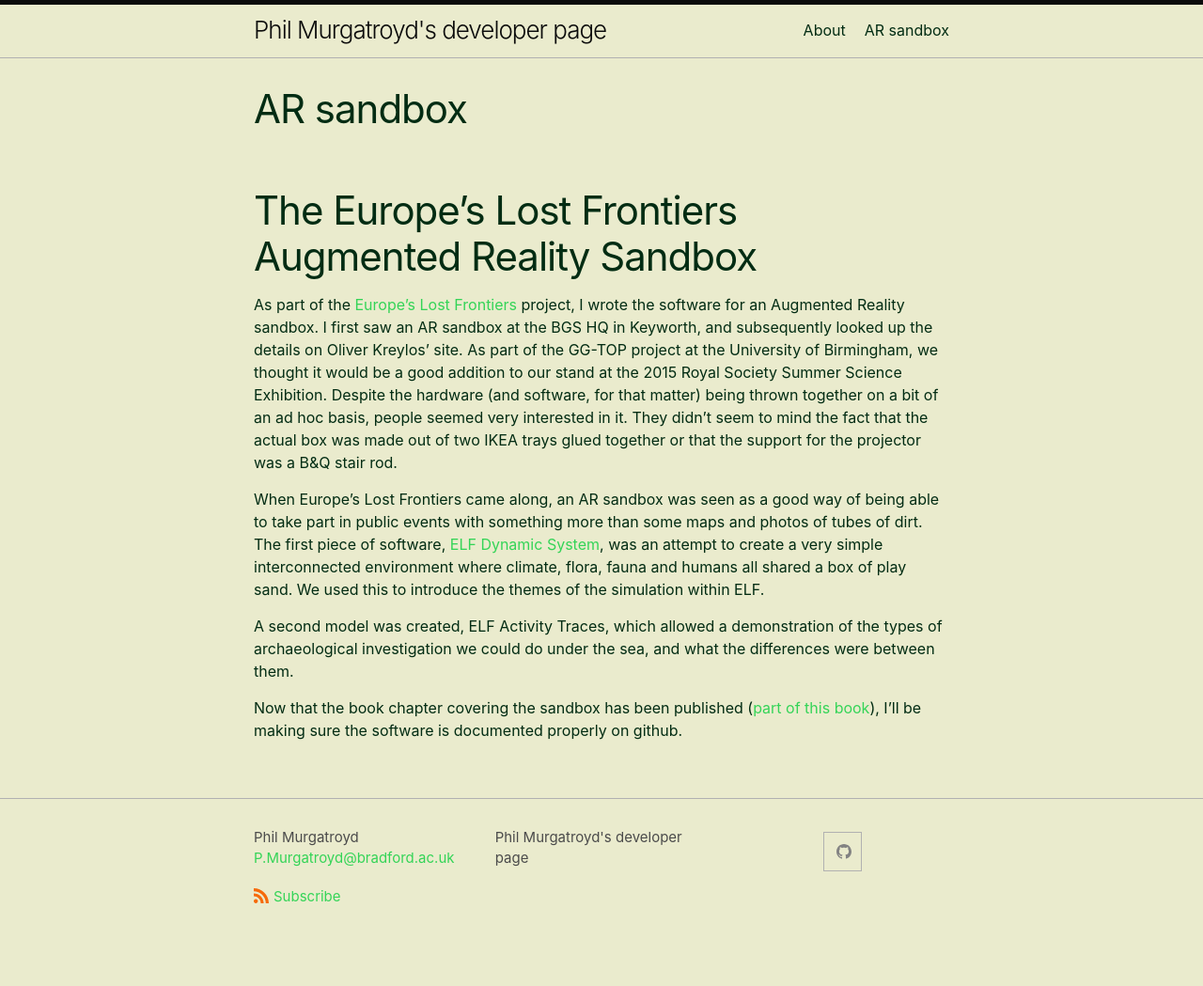
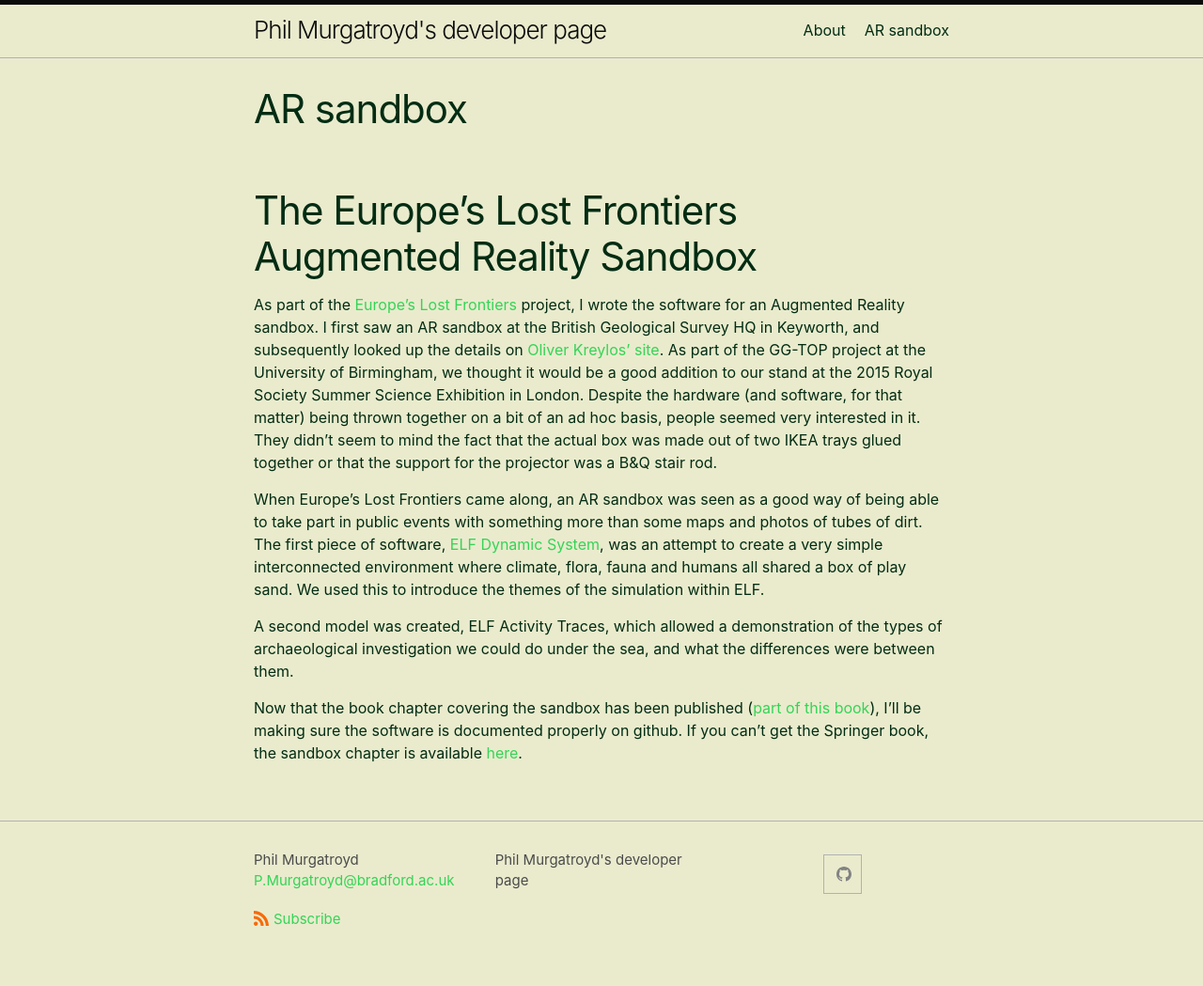
Before and after one commit to ELFdev001/ELFdev001.github.io, a Jekyll site: the page built from sandbox.markdown, in a window 1280 px wide. Shown: the whole page at 94% size. Built offline with Jekyll 4.4.1, drawn with Linux system fonts in a browser that asks for light colours; before the commit the page ends 1025 px from its top, so only the background shows below that.

Commit message:
Update sandbox.markdown
Part of the release of the sandbox software

```diff
--- a/sandbox.markdown
+++ b/sandbox.markdown
@@ -5,10 +5,10 @@ permalink: /sandbox/
 ---
 
 # The Europe's Lost Frontiers Augmented Reality Sandbox
-As part of the [Europe's Lost Frontiers](https://lostfrontiers.teamapp.com) project, I wrote the software for an Augmented Reality sandbox. I first saw an AR sandbox at the BGS HQ in Keyworth, and subsequently looked up the details on Oliver Kreylos' site. As part of the GG-TOP project at the University of Birmingham, we thought it would be a good addition to our stand at the 2015 Royal Society Summer Science Exhibition. Despite the hardware (and software, for that matter) being thrown together on a bit of an ad hoc basis, people seemed very interested in it. They didn't seem to mind the fact that the actual box was made out of two IKEA trays glued together or that the support for the projector was a B&Q stair rod.
+As part of the [Europe's Lost Frontiers](https://lostfrontiers.teamapp.com) project, I wrote the software for an Augmented Reality sandbox. I first saw an AR sandbox at the British Geological Survey HQ in Keyworth, and subsequently looked up the details on [Oliver Kreylos' site](https://web.cs.ucdavis.edu/~okreylos/ResDev/SARndbox/index.html). As part of the GG-TOP project at the University of Birmingham, we thought it would be a good addition to our stand at the 2015 Royal Society Summer Science Exhibition in London. Despite the hardware (and software, for that matter) being thrown together on a bit of an ad hoc basis, people seemed very interested in it. They didn't seem to mind the fact that the actual box was made out of two IKEA trays glued together or that the support for the projector was a B&Q stair rod.
 
 When Europe's Lost Frontiers came along, an AR sandbox was seen as a good way of being able to take part in public events with something more than some maps and photos of tubes of dirt. The first piece of software, [ELF Dynamic System](https://github.com/ELFdev001/ELFDynamicSystem), was an attempt to create a very simple interconnected environment where climate, flora, fauna and humans all shared a box of play sand. We used this to introduce the themes of the simulation within ELF.
 
 A second model was created, ELF Activity Traces, which allowed a demonstration of the types of archaeological investigation we could do under the sea, and what the differences were between them.
 
-Now that the book chapter covering the sandbox has been published ([part of this book](https://link.springer.com/book/10.1007/978-3-030-77028-0)), I'll be making sure the software is documented properly on github.
+Now that the book chapter covering the sandbox has been published ([part of this book](https://link.springer.com/book/10.1007/978-3-030-77028-0)), I'll be making sure the software is documented properly on github. If you can't get the Springer book, the sandbox chapter is available [here](https://bradford.academia.edu/PhilipMurgatroyd).
```
